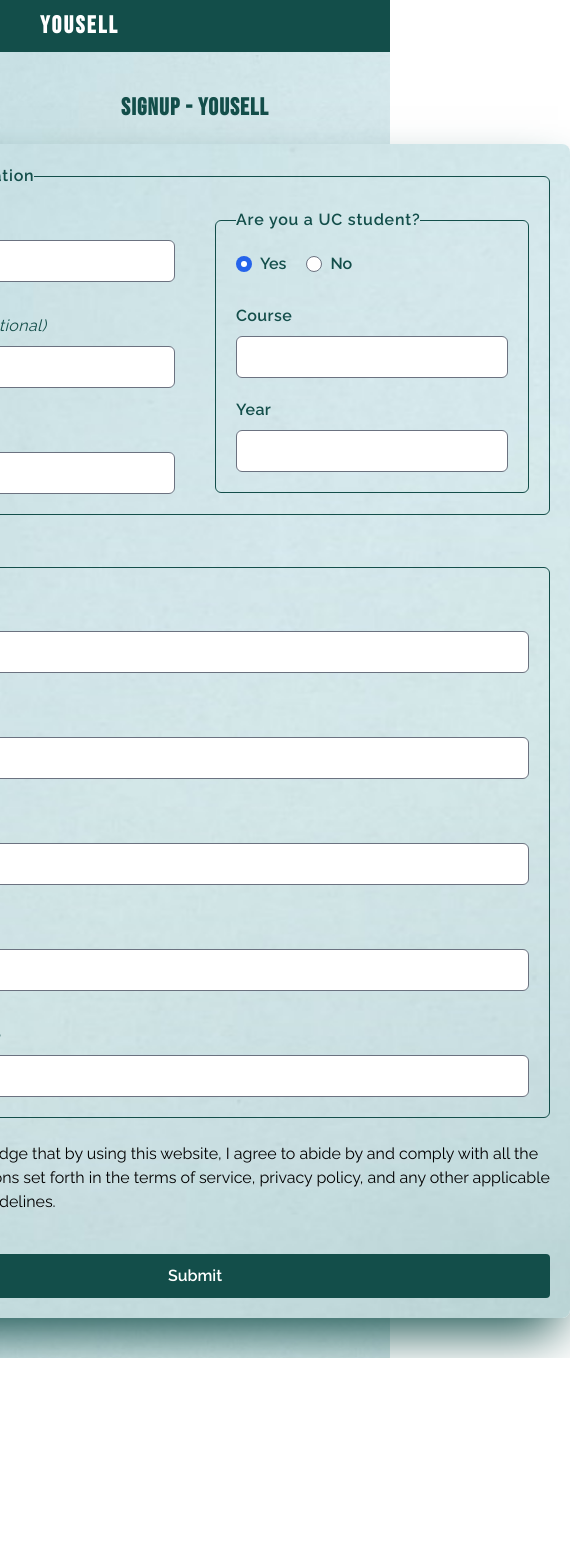
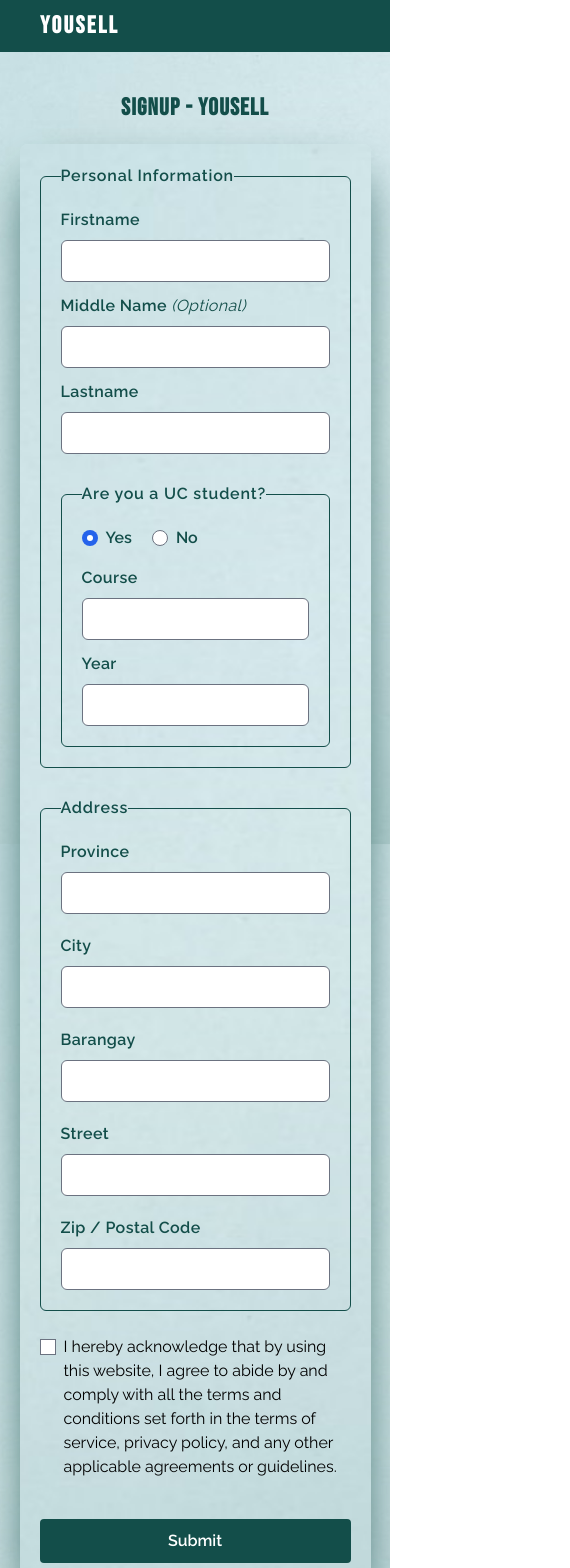
Before and after one commit to Mackiee21/YouSell, a React (Vite) app in the folder client/: page /signup in a window 390 px wide. Shown: the top 1568 px of the page, 570 px wide, since content can reach past the window. Before the commit the page ends 1358 px from the top, so only its background shows below. Built offline with nearby package versions, Linux system fonts and the light colour scheme; a web font is replaced by a local one.

Commit message:
made it responsive hehe

```diff
--- a/client/src/components/Login.jsx
+++ b/client/src/components/Login.jsx
@@ -45,11 +45,11 @@ function Login({ sesExpired }) {
   return (
     <div id='hero' className="min-h-svh grid grid-rows-12 grid-cols-5">
         <HomeNavBar className="col-span-12 row-span-1 bg-teal-900 text-white flex items-center" />
-        <div className="col-span-2 row-span-11 flex flex-col items-center justify-center">
+        <div className="col-span-5 md:col-span-3 lg:col-span-2 row-span-11 flex flex-col items-center justify-center">
           <h3 className='logo header-logo'>Login - YouSell</h3>
-          <div className="flex flex-col items-center justify-center py-5">
-            {sesExpired && <div className='mb-3 bg-zinc-300 w-96 text-center py-3 font-bold'>Session Expired. You have been logged out!</div> }
-            <form onSubmit={SubmitLogin} className="flex flex-col gap-3 w-96 py-7 px-7 rounded border-2 border-teal-900">
+          <div className="grid grid-cols-1 items-center justify-center py-5 px-5 md:px-0">
+            {sesExpired && <div className='mb-3 bg-zinc-300 md:w-96 text-center py-3 font-bold'>Session Expired. You have been logged out!</div> }
+            <form onSubmit={SubmitLogin} className="flex flex-col gap-3 md:w-96 py-7 px-7 rounded border-2 border-teal-900">
               <div className='flex flex-col justify-center gap-1'>
                   <label className="font-black text-base text-teal-900 tracking-wide">Username</label>
                   <input type="text" name="username" value={loginForm.username} onChange={handleChange} className="" />
--- a/client/src/components/Signup.jsx
+++ b/client/src/components/Signup.jsx
@@ -46,11 +46,11 @@ function Signup() {
         <HomeNavBar className="py-2.5 sticky top-0" text={isH1Visible ? null : "Register - YouSell"} />
      <div className="row-span-11 col-span-3 flex flex-col items-center gap-5 my-10">
       <h1 ref={h1Ref} className="logo header-logo">Signup - YouSell</h1>
-      <form className="signup-form max-w-[900px] w-[750px] shadow-2xl shadow-teal-900 rounded-lg p-5">
-        {/* TOP LEFT SIDE OF THE FORM */}
+      <form className="signup-form max-w-[900px] w-[90%] md:w-[75%] lg:w-[60%] box-border shadow-2xl shadow-teal-900 rounded-lg p-5">
         <Fieldset legend="Personal Information">
-          <div className="flex gap-10 box-border">
-            <div className="flex flex-col gap-8 w-1/2">
+          <div className="grid grid-cols-1 gap-7 md:grid-cols-2 md:gap-8 lg:gap-10">
+            {/* TOP LEFT SIDE OF THE FORM */}
+            <div className="col-span-1 flex flex-col gap-3 md:gap-8">
               <div className="input-wrapper flex flex-col gap-2">
                   <label>Firstname</label>
                   <input type="text" />
@@ -65,8 +65,8 @@ function Signup() {
               </div>
             </div>
             {/* TOP RIGHT SIDE OF THE FORM */}
-            <div className="flex flex-col gap-8 w-1/2">
-              <Fieldset legend="Are you a UC student?" className="p-3 flex flex-col gap-7">
+            <div className="col-span-1">
+              <Fieldset legend="Are you a UC student?" className="p-3 grid grid-cols-1 gap-4 md:gap-7">
                 <div className="flex gap-5">
                     <div className="flex gap-2 items-center cursor-pointer">
                       <label htmlFor="yes" className="order-2 text-teal-900 font-semibold">Yes</label>
@@ -79,7 +79,7 @@ function Signup() {
                 </div>
                  {/*IF A UC STUDENT */}
                   { isAStudent  &&
-                      <div className="flex flex-col gap-5">
+                      <div className="flex flex-col gap-3 md:gap-5">
                           <div className="input-wrapper flex flex-col gap-2">
                             <label>Course</label>
                             <input type="text" />
@@ -96,8 +96,8 @@ function Signup() {
           </Fieldset>
 
         {/*ADDRESS PART */}
-       <Fieldset legend="Address" className="mt-10">
-           <div className="box-border grid grid-cols-1 md:grid-cols-2 lg:grid-cols-3 gap-x-5 gap-y-8">
+       <Fieldset legend="Address" className="mt-7 md:mt-10">
+           <div className="box-border grid grid-cols-1 md:grid-cols-2 lg:grid-cols-3 gap-x-5 gap-y-5 md:gap-y-8">
               <div className="input-wrapper flex flex-col gap-2">
                   <label>Province</label>
                   <input type="text" />
```
Also changed, not shown: 4 other files (tests, documents, lock files or other folders).
